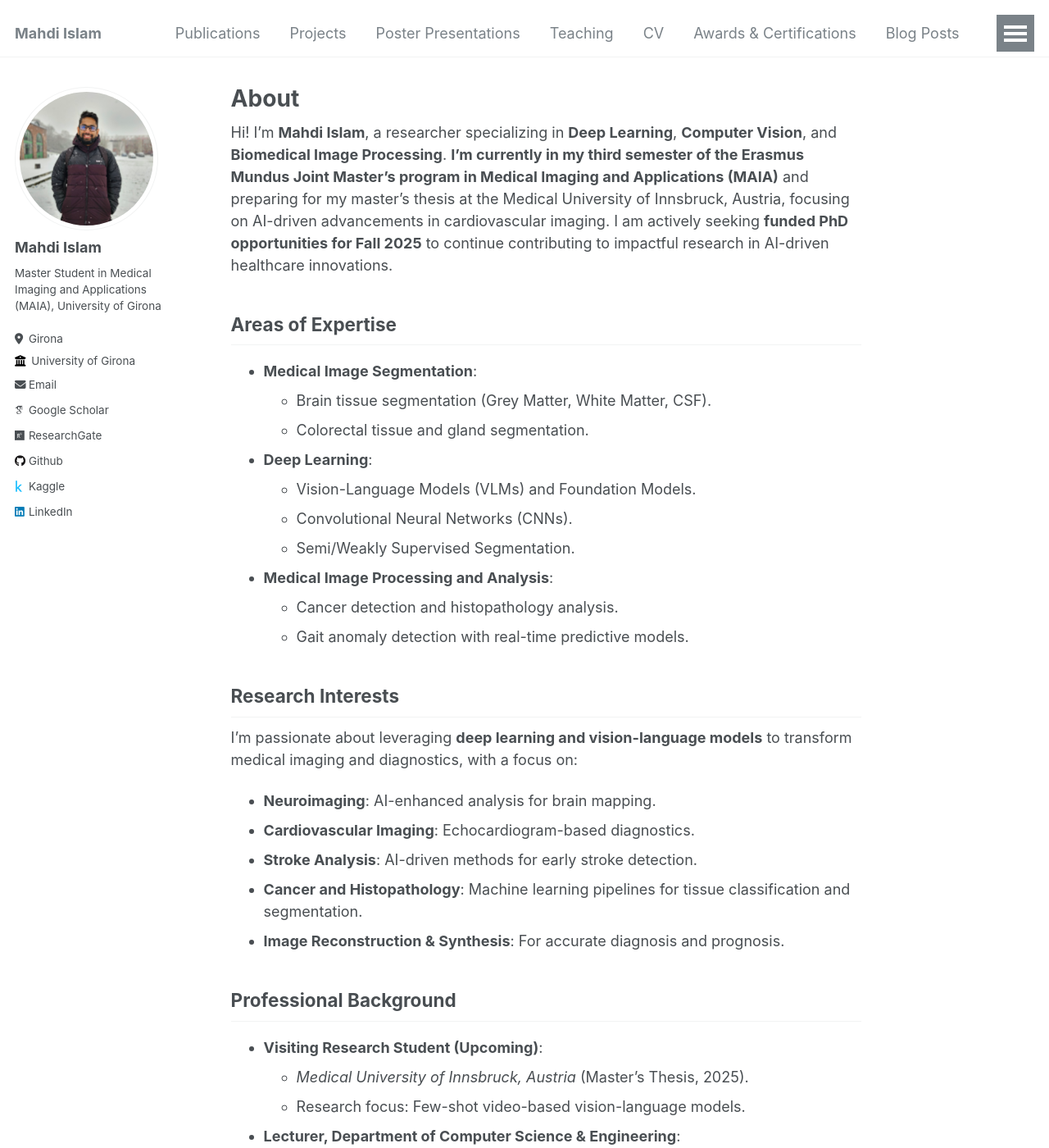
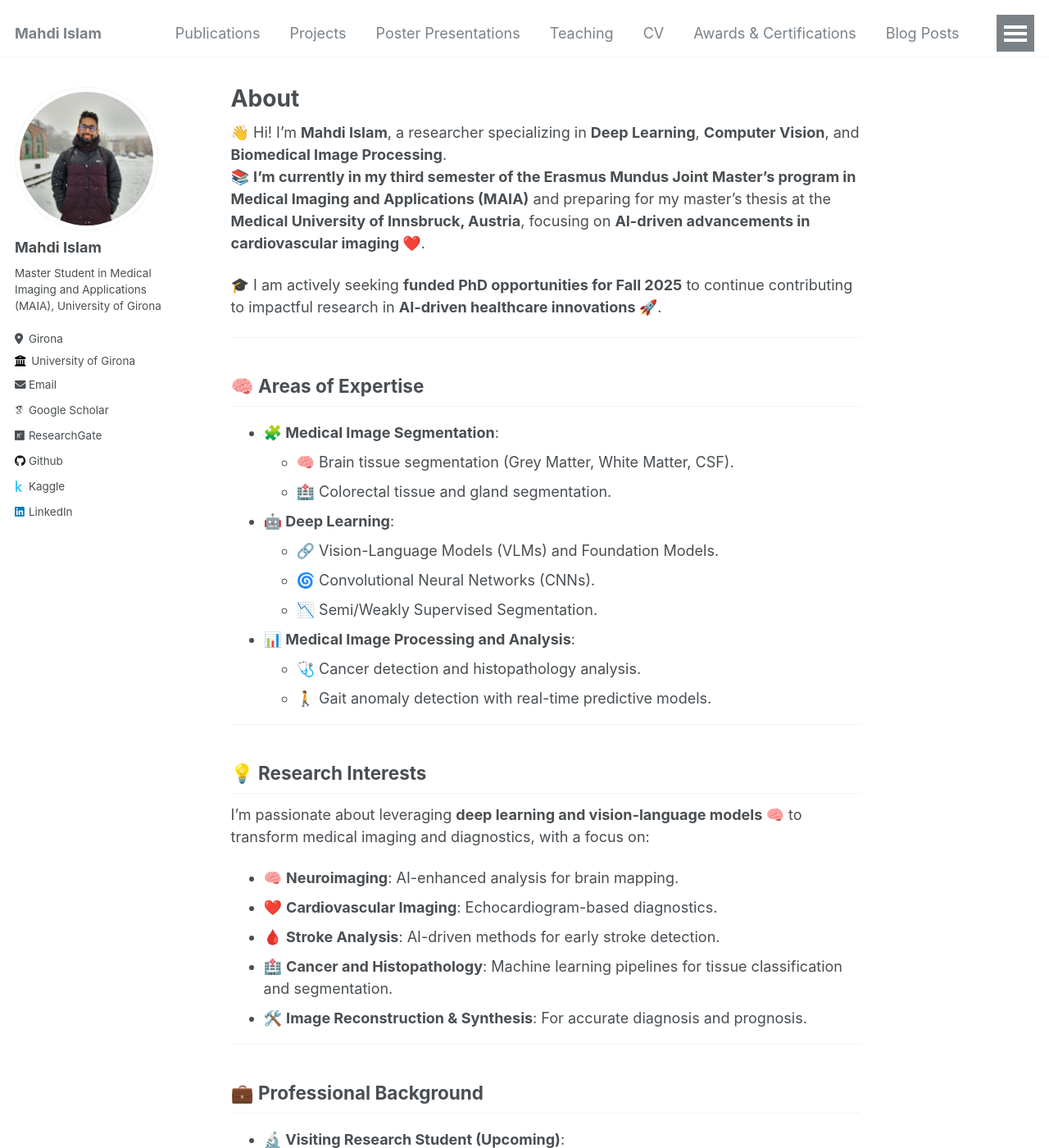
Before and after one commit to mahdiislam79/mahdiislam79.github.io, a Jekyll site: the page built from _pages/about.md, in a window 1280 px wide and 1400 px high. Shown: the whole window at 82% size. Built offline with Jekyll 4.4.1, drawn with Linux system fonts in a browser that asks for light colours; some web fonts are replaced; some of the changed lines change nothing that is shown; some of the changed text lies outside the part shown.

Commit message:
updated About Me

```diff
--- a/_pages/about.md
+++ b/_pages/about.md
@@ -7,45 +7,60 @@ redirect_from:
   - /about.html
 ---
 
-Hi! I’m **Mahdi Islam**, a researcher specializing in **Deep Learning**, **Computer Vision**, and **Biomedical Image Processing**. **I’m currently in my third semester of the Erasmus Mundus Joint Master’s program in Medical Imaging and Applications (MAIA)** and preparing for my master’s thesis at the Medical University of Innsbruck, Austria, focusing on AI-driven advancements in cardiovascular imaging. I am actively seeking **funded PhD opportunities for Fall 2025** to continue contributing to impactful research in AI-driven healthcare innovations.
+👋 Hi! I’m **Mahdi Islam**, a researcher specializing in **Deep Learning**, **Computer Vision**, and **Biomedical Image Processing**.
+📚 **I’m currently in my third semester of the Erasmus Mundus Joint Master’s program in Medical Imaging and Applications (MAIA)** and preparing for my master’s thesis at the **Medical University of Innsbruck, Austria**, focusing on **AI-driven advancements in cardiovascular imaging ❤️**.
 
-## Areas of Expertise
-- **Medical Image Segmentation**:
-  - Brain tissue segmentation (Grey Matter, White Matter, CSF).
-  - Colorectal tissue and gland segmentation.
-- **Deep Learning**:
-  - Vision-Language Models (VLMs) and Foundation Models.
-  - Convolutional Neural Networks (CNNs).
-  - Semi/Weakly Supervised Segmentation.
-- **Medical Image Processing and Analysis**:
-  - Cancer detection and histopathology analysis.
-  - Gait anomaly detection with real-time predictive models.
+🎓 I am actively seeking **funded PhD opportunities for Fall 2025** to continue contributing to impactful research in **AI-driven healthcare innovations 🚀**.
 
-## Research Interests
-I’m passionate about leveraging **deep learning and vision-language models** to transform medical imaging and diagnostics, with a focus on:
-- **Neuroimaging**: AI-enhanced analysis for brain mapping.
-- **Cardiovascular Imaging**: Echocardiogram-based diagnostics.
-- **Stroke Analysis**: AI-driven methods for early stroke detection.
-- **Cancer and Histopathology**: Machine learning pipelines for tissue classification and segmentation.
-- **Image Reconstruction & Synthesis**: For accurate diagnosis and prognosis.
+---
 
-## Professional Background
-- **Visiting Research Student (Upcoming)**:
+## 🧠 **Areas of Expertise**
+- **🧩 Medical Image Segmentation**:
+  - 🧠 Brain tissue segmentation (Grey Matter, White Matter, CSF).
+  - 🏥 Colorectal tissue and gland segmentation.
+- **🤖 Deep Learning**:
+  - 🔗 Vision-Language Models (VLMs) and Foundation Models.
+  - 🌀 Convolutional Neural Networks (CNNs).
+  - 📉 Semi/Weakly Supervised Segmentation.
+- **📊 Medical Image Processing and Analysis**:
+  - 🩺 Cancer detection and histopathology analysis.
+  - 🚶 Gait anomaly detection with real-time predictive models.
+
+---
+
+## 💡 **Research Interests**
+I’m passionate about leveraging **deep learning and vision-language models 🧠** to transform medical imaging and diagnostics, with a focus on:
+- 🧠 **Neuroimaging**: AI-enhanced analysis for brain mapping.
+- ❤️ **Cardiovascular Imaging**: Echocardiogram-based diagnostics.
+- 🩸 **Stroke Analysis**: AI-driven methods for early stroke detection.
+- 🏥 **Cancer and Histopathology**: Machine learning pipelines for tissue classification and segmentation.
+- 🛠️ **Image Reconstruction & Synthesis**: For accurate diagnosis and prognosis.
+
+---
+
+## 💼 **Professional Background**
+- **🔬 Visiting Research Student (Upcoming)**:
   - *Medical University of Innsbruck, Austria* (Master’s Thesis, 2025).
-  - Research focus: Few-shot video-based vision-language models.
-- **Lecturer, Department of Computer Science & Engineering**:
+  - **Research Focus**: Few-shot video-based vision-language models for echocardiography.
+- **🎓 Lecturer, Department of Computer Science & Engineering**:
   - *Metropolitan University, Bangladesh (2022-2023)*
-  - Introduced machine learning concepts, inspiring students to pursue research-based theses.
-- **Undergraduate Research Assistant**:
+  - Inspired students to pursue research-based theses by introducing **ML/DL concepts 🚀**.
+- **🧪 Undergraduate Research Assistant**:
   - *Islamic University of Technology (2021-2022)*
-  - Developed a novel gait analysis pipeline using **CNNs** and sensor-acquired heat-map data.
+  - Developed a novel **gait analysis pipeline** using **CNNs** and sensor-acquired heat-map data.
 
-## Notable Projects
-- **Atlas and Tissue-Model Guided Gaussian Mixture Models for Brain Tissue Segmentation**
-- **Skin Cancer Detection: ML vs. DL Comparison**
-- **Automatic Knee Rehabilitation Exercises with UR3 Robot**
-- **Colorectal Cancer Tissue Classification and Segmentation**
+---
 
-For a detailed view of my projects, visit my [GitHub](https://github.com/mahdiislam79).
+## 🚀 **Notable Projects**
+- 🧠 **Atlas and Tissue-Model Guided Gaussian Mixture Models for Brain Tissue Segmentation**
+- 🩺 **Skin Cancer Detection: ML vs. DL Comparison**
+- 🤖 **Automatic Knee Rehabilitation Exercises with UR3 Robot**
+- 🏥 **Colorectal Cancer Tissue Classification and Segmentation**
 
-I’m passionate about integrating AI into healthcare, fostering innovation, and making a tangible impact on patients’ lives. Let’s connect and collaborate!
+For a detailed view of my projects, check out my **[GitHub](https://github.com/mahdiislam79) 🌐**.
+
+---
+
+💡 I’m passionate about integrating **AI into healthcare 💻**, fostering innovation, and making a tangible impact on patients’ lives.
+
+🔗 **Let’s connect and collaborate 🚀!**
```
